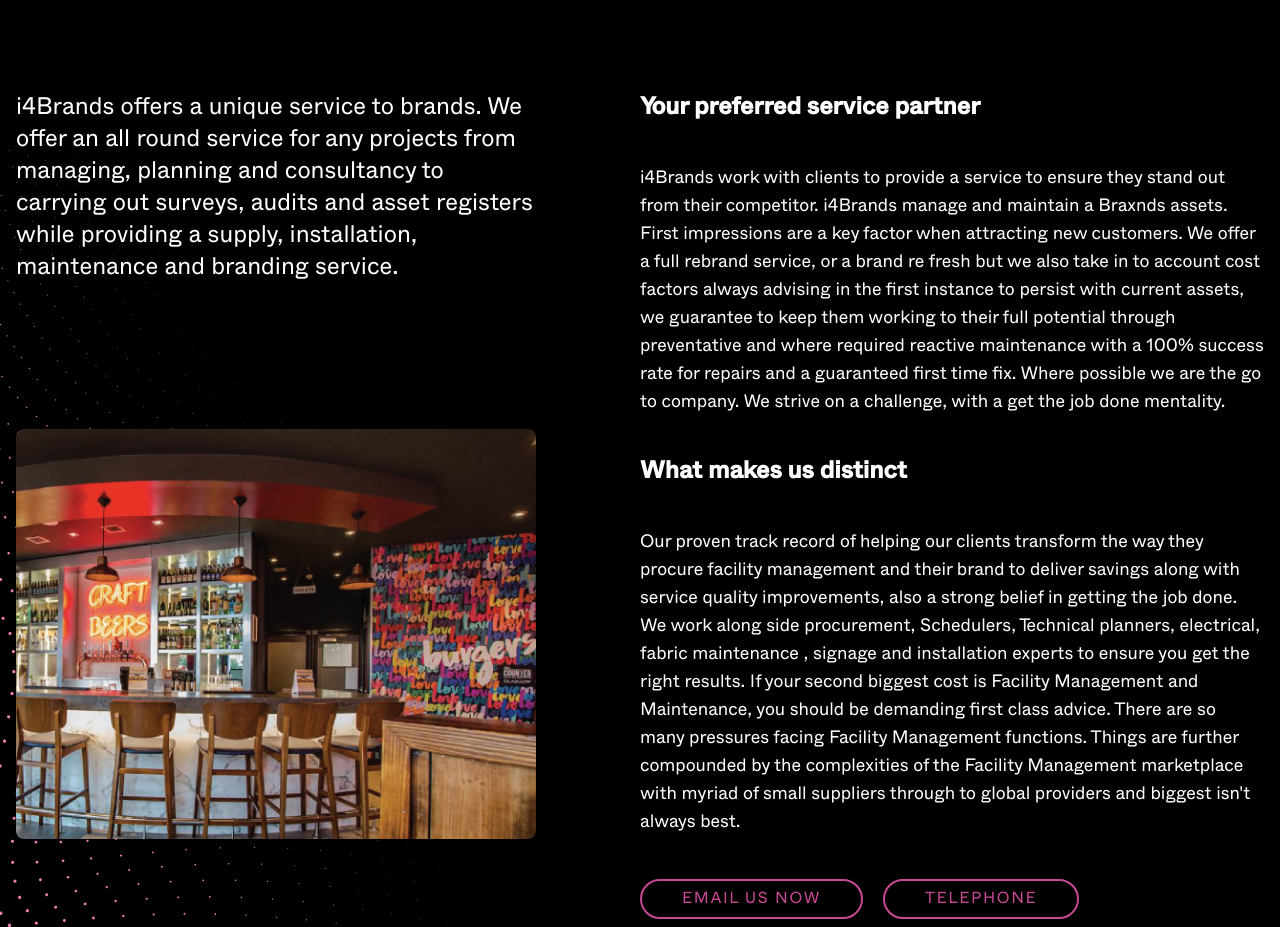
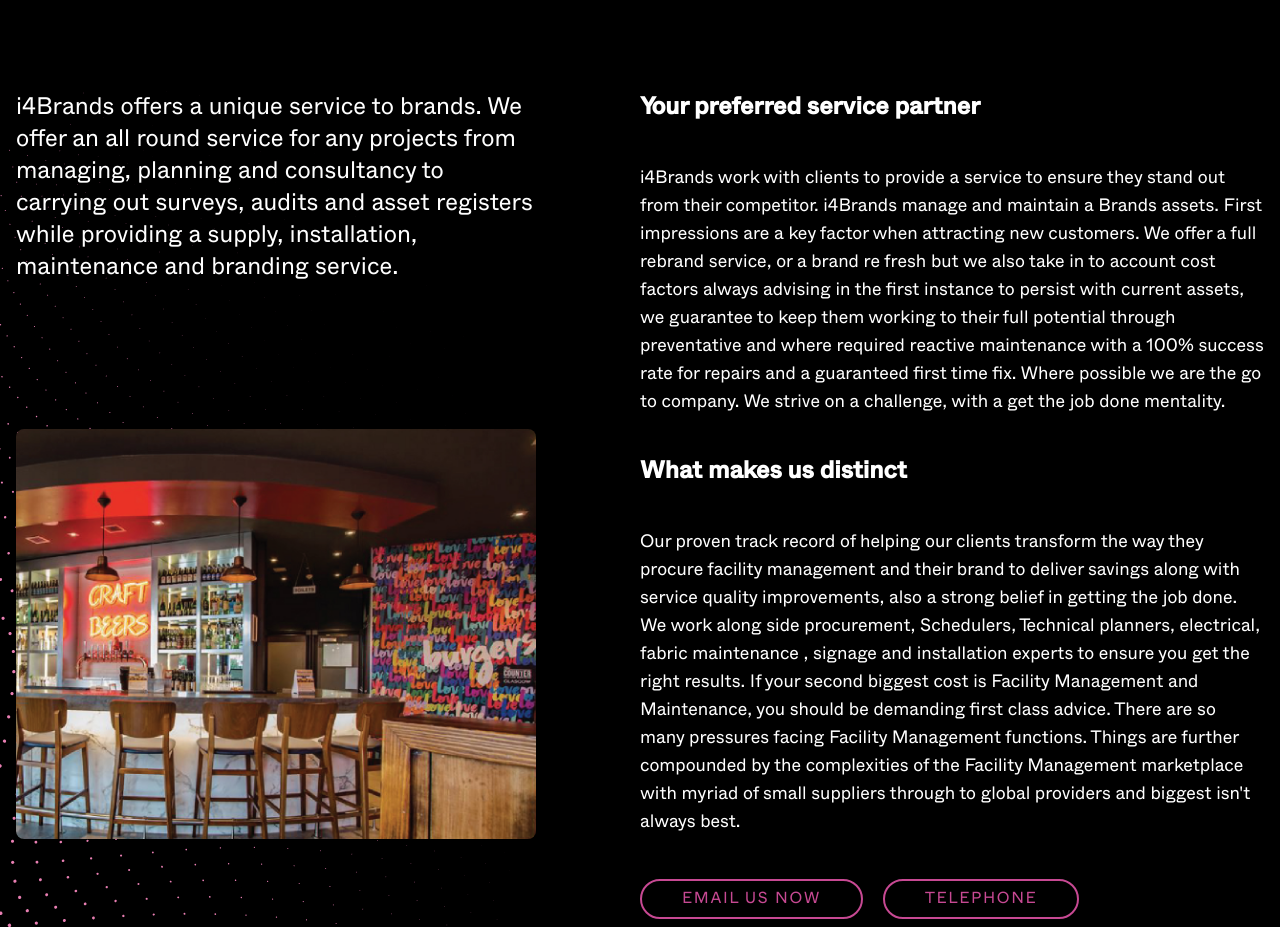
Before and after one commit to NiallColman49/i4Brands-ss, a website: page index.html in a window 1280 px wide. Shown: the part 800-1727 px from the top of the page. Drawn offline with nearby package versions, Linux system fonts and the light colour scheme.

Commit message:
text changes

```diff
--- a/index.html
+++ b/index.html
@@ -157,7 +157,7 @@
                     <p class="text-lg text-white pt-5 lg:pt-10">
                         i4Brands work with clients to provide a service to
                         ensure they stand out from their competitor. i4Brands
-                        manage and maintain a Braxnds assets. First impressions
+                        manage and maintain a Brands assets. First impressions
                         are a key factor when attracting new customers. We offer
                         a full rebrand service, or a brand re fresh but we also
                         take in to account cost factors always advising in the
```
